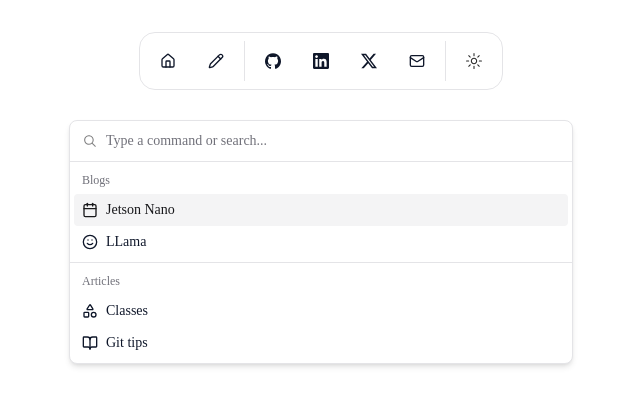
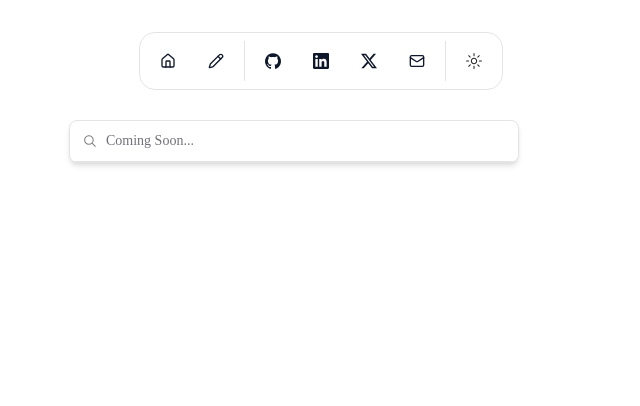
Before and after one commit to nishantb06/website-v2, a Next.js app: page /blog in a window 1280 px wide. Shown: the top 406 px of the page, without its empty margins (319-959 px from the left). Built offline with nearby package versions, Linux system fonts and the light colour scheme.

Commit message:
feat: collapsible command box

```diff
--- a/components/search.tsx
+++ b/components/search.tsx
@@ -18,11 +18,16 @@ import {
   CommandList,
   CommandSeparator,
 } from "@/components/ui/command"
+import { CollapsibleContent, CollapsibleTrigger, Collapsible } from "@radix-ui/react-collapsible"
 
 export function CommandDemo() {
   return (
+    <Collapsible>
         <Command className="rounded-lg border shadow-md md:min-w-[450px]">
-      <CommandInput placeholder="Type a command or search..." />
+        <CollapsibleTrigger>
+            <CommandInput placeholder="Coming Soon..." />
+        </CollapsibleTrigger>
+        <CollapsibleContent>
             <CommandList>
                 <CommandEmpty>No results found.</CommandEmpty>
                 <CommandGroup heading="Blogs">
@@ -47,7 +52,9 @@ export function CommandDemo() {
                 </CommandItem>
                 </CommandGroup>
             </CommandList>
+        </CollapsibleContent>
         </Command>
+    </Collapsible>
   )
 }
 //
```
Lines whose indentation alone changed are shown as unchanged.
